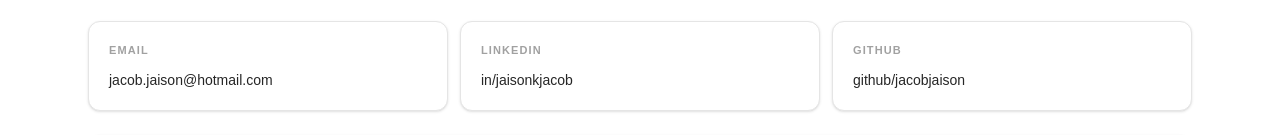
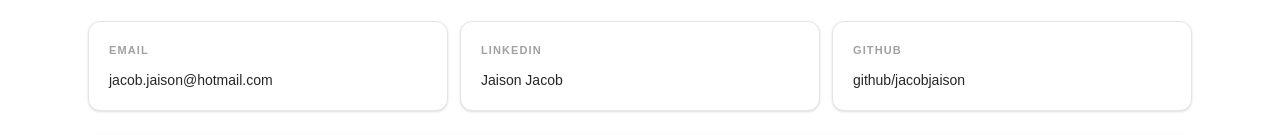
Before and after one commit to jacobKjaison/jaison-site, a Next.js app: page / in a window 1280 px wide. Shown: the part 2001-2136 px from the top of the page. Built offline with nearby package versions, Linux system fonts and the light colour scheme.

Commit message:
Update Linkedin Name to Jaison Jacob

```diff
--- a/src/app/contact/page.tsx
+++ b/src/app/contact/page.tsx
@@ -21,7 +21,7 @@ export default function Contact() {
           },
           {
             label: "LinkedIn",
-            value: "in/jaisonkjacob",
+            value: "Jaison Jacob",
             href: "https://www.linkedin.com/in/jaisonkjacob/",
           },
           {
--- a/src/app/page.tsx
+++ b/src/app/page.tsx
@@ -213,7 +213,7 @@ export default function Home() {
         <div className="grid grid-cols-1 sm:grid-cols-3 gap-3 mb-6">
           {[
             { label: "Email", value: "jacob.jaison@hotmail.com", href: "mailto:jacob.jaison@hotmail.com" },
-            { label: "LinkedIn", value: "in/jaisonkjacob", href: "https://www.linkedin.com/in/jaisonkjacob/" },
+            { label: "LinkedIn", value: "Jaison Jacob", href: "https://www.linkedin.com/in/jaisonkjacob/" },
             { label: "GitHub", value: "github/jacobjaison", href: "https://github.com/jacobjaison" },
           ].map((item) => (
             <a
```
